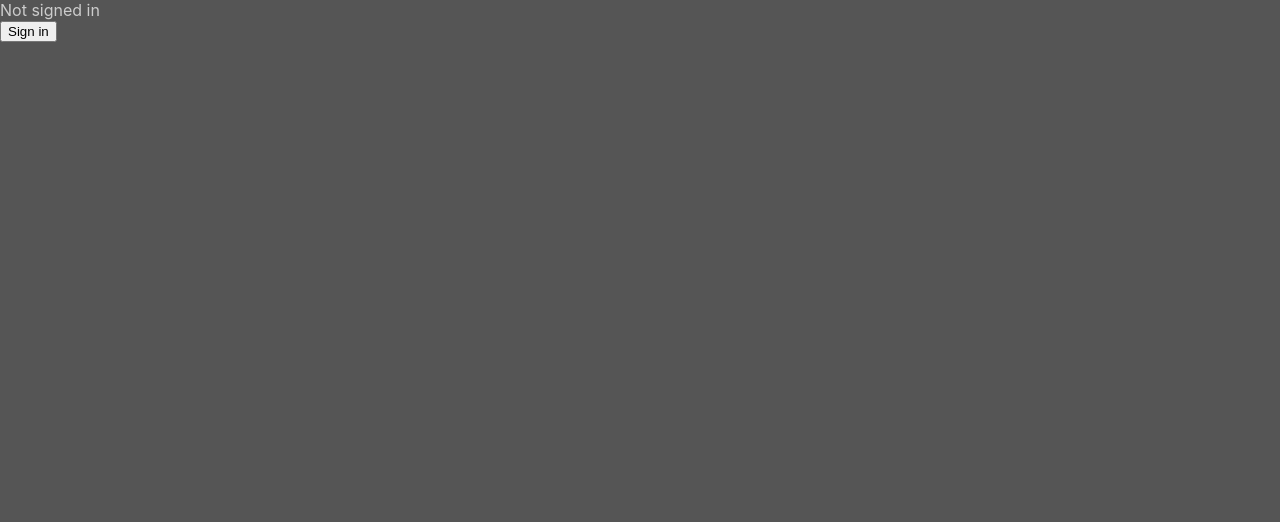
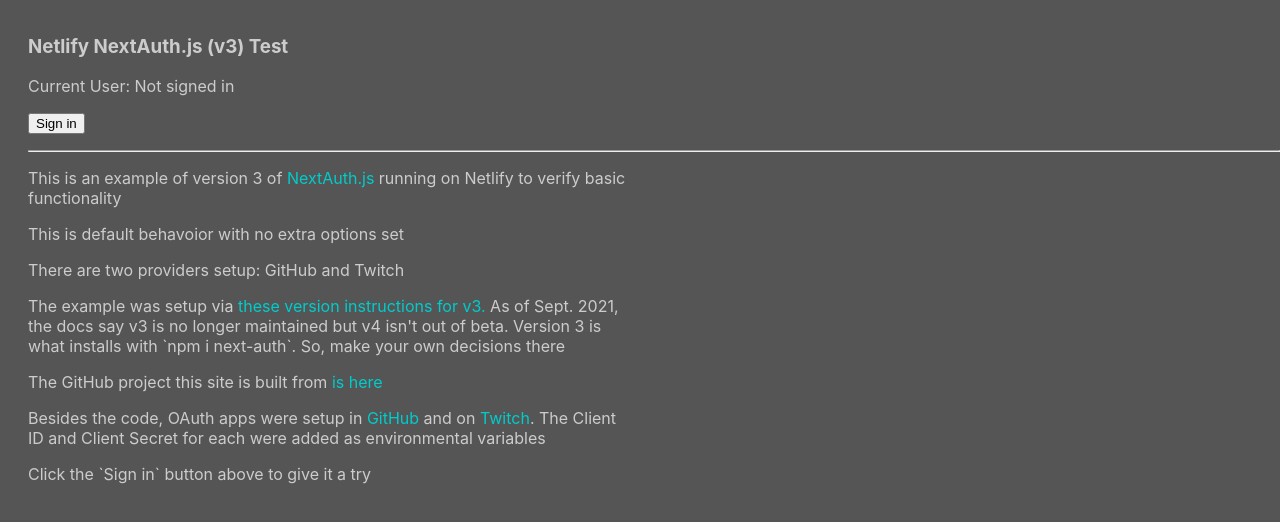
Before and after one commit to alanwsmith/netlify-nextjs-next-auth-v3-test, a Next.js app: page / in a window 1280 px wide. Shown: the top 522 px of the page. Built offline with nearby package versions, Linux system fonts and the light colour scheme; no server answers.

Commit message:
Updated the home page with details about the test

```diff
--- a/pages/index.js
+++ b/pages/index.js
@@ -5,18 +5,63 @@
 
   return (
     <>
+      <h3>Netlify NextAuth.js (v3) Test</h3>
       {!session && (
         <>
-          Not signed in <br />
-          <button onClick={() => signIn()}>Sign in</button>
+          <p>Current User: Not signed in</p>
+          <p>
+            <button onClick={() => signIn()}>Sign in</button>
+          </p>
         </>
       )}
       {session && (
         <>
-          Signed in as {session.user.name} <br />
-          <button onClick={() => signOut()}>Sign out</button>
+          <p>Current User: {session.user.name}</p>
+          <p>
+            <button onClick={() => signOut()}>Sign out</button>
+          </p>
         </>
       )}
+
+      <hr />
+
+      <p>
+        This is an example of version 3 of{' '}
+        <a href="https://next-auth.js.org">NextAuth.js</a> running on Netlify to
+        verify basic functionality
+      </p>
+
+      <p>This is default behavoior with no extra options set</p>
+
+      <p>There are two providers setup: GitHub and Twitch</p>
+
+      <p>
+        The example was setup via{' '}
+        <a href="https://next-auth.js.org/v3/getting-started/example">
+          these version instructions for v3.
+        </a>{' '}
+        As of Sept. 2021, the docs say v3 is no longer maintained but v4
+        isn&apos;t out of beta. Version 3 is what installs with `npm i
+        next-auth`. So, make your own decisions there
+      </p>
+
+      <p>
+        The GitHub project this site is built from{' '}
+        <a href="https://github.com/alanwsmith/netlify-nextjs-next-auth-v3-test">
+          is here
+        </a>
+      </p>
+
+      <p>
+        Besides the code, OAuth apps were setup in{' '}
+        <a href="https://docs.github.com/en/developers/apps/building-oauth-apps/creating-an-oauth-app">
+          GitHub
+        </a>{' '}
+        and on <a href="https://dev.twitch.tv/docs/api/">Twitch</a>. The Client
+        ID and Client Secret for each were added as environmental variables
+      </p>
+
+      <p>Click the `Sign in` button above to give it a try</p>
     </>
   )
 }
--- a/styles/globals.css
+++ b/styles/globals.css
@@ -2,17 +2,23 @@
 body {
   background: #555;
   color: #ccc;
-  padding: 0;
+  padding-left: 14px;
+  padding-top: 8px;
   margin: 0;
   font-family: -apple-system, BlinkMacSystemFont, Segoe UI, Roboto, Oxygen,
     Ubuntu, Cantarell, Fira Sans, Droid Sans, Helvetica Neue, sans-serif;
 }
 
 a {
-  color: inherit;
+  color: #00cccc;
   text-decoration: none;
 }
 
 * {
   box-sizing: border-box;
 }
+
+
+p {
+  max-width: 600px;
+}
```
Also changed, not shown: 1 other file (tests, documents, lock files or other folders).
